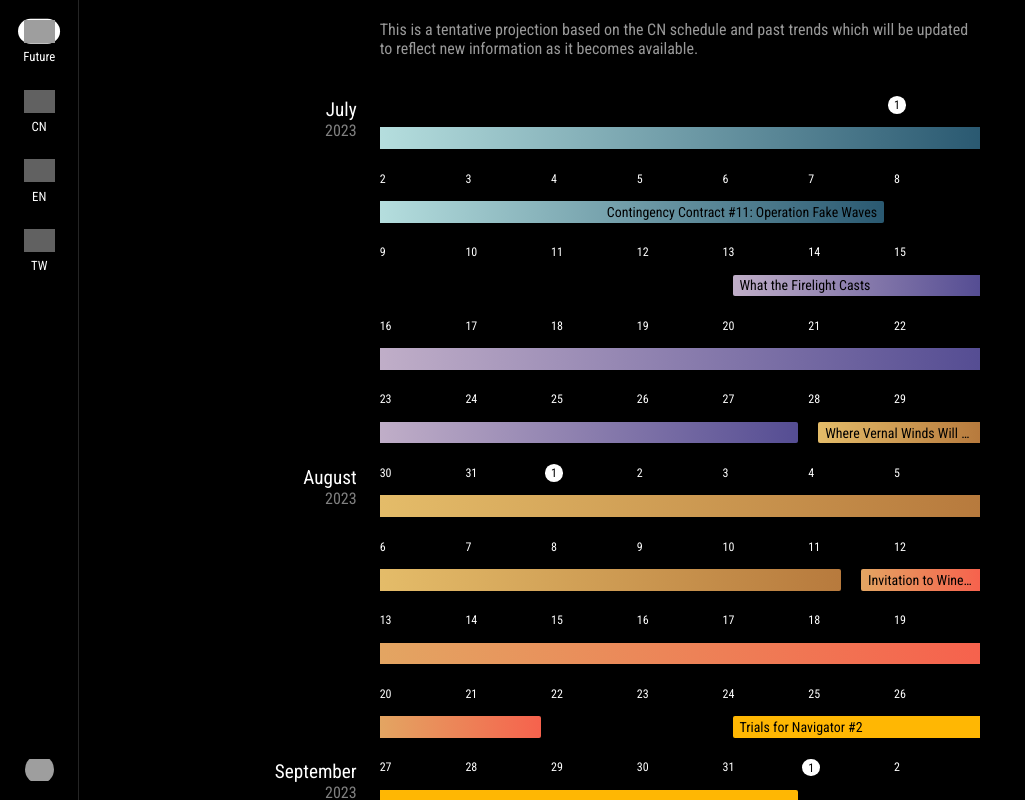
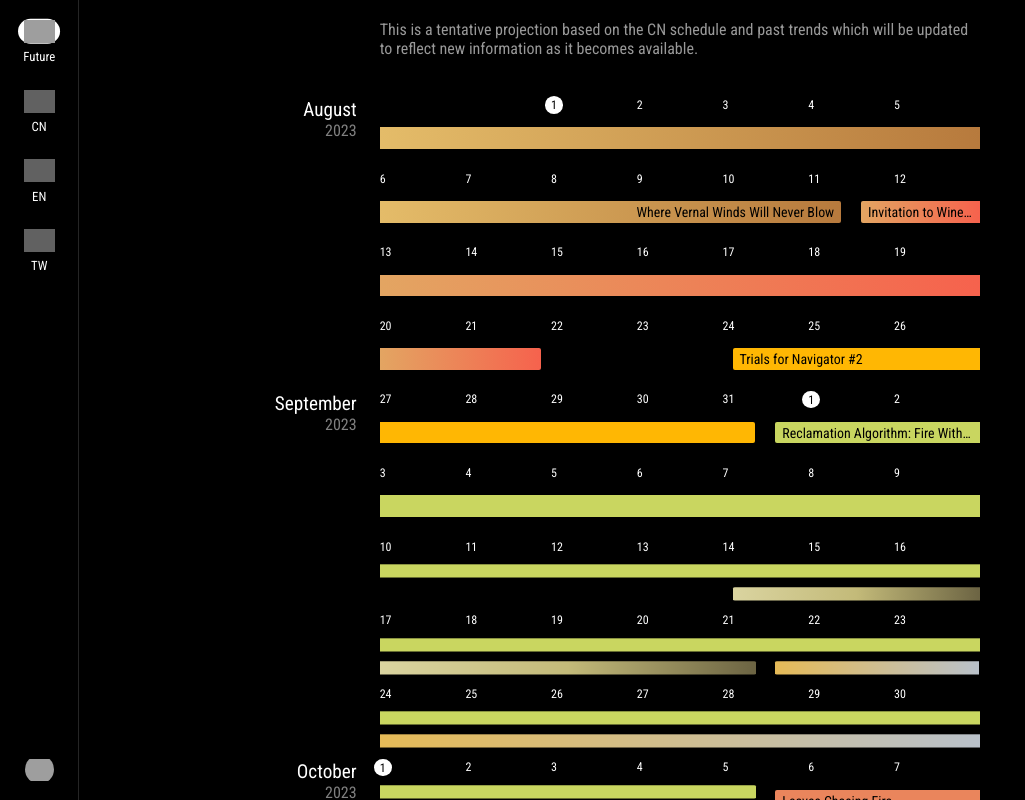
Before and after one commit to jaywyeee/arknights-calendar, a Svelte app: page / in a window 1280 px wide. Shown: the whole page, without its empty margins (0-1025 px from the left). Built offline with nearby package versions, Linux system fonts and the light colour scheme; grey boxes are pictures that could not be loaded; a web font is replaced by a local one.

Commit message:
Update all schedules

```diff
--- a/src/components/Schedule.svelte
+++ b/src/components/Schedule.svelte
@@ -252,7 +252,7 @@
 		};
 	};
 
-	// Temporary fix for Ideal City, Reclamation Algorithm, and EP11/IS#3
+	// "Temporary" fix for events not overlapping correctly
 	onMount(() => {
 		if (["cn", "en"].includes(page.id)) {
 			const icec = document.querySelectorAll(`#${page.id} .icec.end`)[0];
@@ -274,15 +274,20 @@
 		if (["future", "cn"].includes(page.id)) {
 			const ra1 = document.querySelectorAll(`#${page.id} .ra1`);
 			const ga = document.querySelectorAll(`#${page.id} .ga.rerun`);
+			const lcf = document.querySelectorAll(`#${page.id} .lcf`);
 
-			ra1[4].classList.add("top");
 			if (page.id === "cn") {
 				ra1[5].classList.remove("top")
-				ra1[5].style.cssText = "--grid-row:2; --grid-column:1 / span 2;"
+				ra1[5].style.cssText = "--grid-row: 2; --grid-column: 1 / span 2;"
 			};
 
-			ga[0].classList.add("bottom");
-			ga[1].classList.add("bottom");
+			if (page.id === "future") {
+				lcf[0].style.cssText = "--grid-row: 1; --grid-column: span 5 / -1;"
+			};
+
+			for (const part of ga) {
+				part.classList.add("bottom");
+			}
 		};
 	});
 
--- a/src/data/episodes.json
+++ b/src/data/episodes.json
@@ -1,6 +1,6 @@
 {
 	"future": [
-		{ "id": 12, "date": [2023, 11, 23] }
+		{ "id": 12, "date": [2023, 11,  2] }
 	],
 	"cn": [
 		{ "id":  5, "date": [2019,  7,  9] },
--- a/src/data/events.json
+++ b/src/data/events.json
@@ -1,25 +1,25 @@
 {
 	"future": {
 		"2023": [
-			{ "start": [ 6, 23], "duration": 14, "event": "cc11" },
-			{ "start": [ 7, 13], "duration": 14, "event": "wtfc" },
 			{ "start": [ 7, 28], "duration": 14, "event": "wvwwnb" },
 			{ "start": [ 8, 11], "duration": 10, "event": "itw", "rerun": true },
 			{ "start": [ 8, 24], "duration":  7, "event": "tfn2" },
-			{ "start": [ 9,  7], "duration": 35, "event": "ra1" },
-			{ "start": [ 9, 21], "duration":  7, "event": "adic" },
-			{ "start": [10,  5], "duration": 10, "event": "ga", "rerun": true },
-			{ "start": [10, 19], "duration": 14, "event": "lcf" },
-			{ "start": [11,  7], "duration": 14, "event": "cc12" },
-			{ "start": [12,  7], "duration": 10, "event": "sn", "rerun": true },
-			{ "start": [12, 28], "duration": 21, "event": "l" }
+			{ "start": [ 8, 31], "duration": 35, "event": "ra1" },
+			{ "start": [ 9, 14], "duration":  7, "event": "adic" },
+			{ "start": [ 9, 21], "duration": 10, "event": "ga", "rerun": true },
+			{ "start": [10,  5], "duration": 14, "event": "lcf" },
+			{ "start": [10, 19], "duration": 14, "event": "cc12" },
+			{ "start": [11, 16], "duration": 10, "event": "sn", "rerun": true },
+			{ "start": [11, 30], "duration": 21, "event": "l" },
+			{ "start": [12, 21], "duration": 14, "event": "poeo" }
 		],
 		"2024": [
-			{ "start": [ 1, 18], "duration": 14, "event": "poeo" },
-			{ "start": [ 2,  1], "duration": 14, "event": "hde" },
-			{ "start": [ 2, 15], "duration": 10, "event": "le", "rerun": true },
-			{ "start": [ 2, 29], "duration":  7, "event": "ssved" },
-			{ "start": [ 3, 14], "duration": 10, "event": "dv", "rerun": true }
+			{ "start": [ 1,  4], "duration": 14, "event": "hde" },
+			{ "start": [ 1, 19], "duration": 21, "event": "sla" },
+			{ "start": [ 2,  9], "duration": 14, "event": "tfn3" },
+			{ "start": [ 2, 23], "duration": 10, "event": "le", "rerun": true },
+			{ "start": [ 3,  7], "duration":  7, "event": "ssved" },
+			{ "start": [ 3, 21], "duration": 10, "event": "dv", "rerun": true }
 		]
 	},
 	"cn": {
@@ -113,7 +113,9 @@
 			{ "start": [ 6,  8], "duration": 14, "event": "hde" },
 			{ "start": [ 6, 20], "duration": 10, "event": "le", "rerun": true },
 			{ "start": [ 7,  6], "duration":  7, "event": "ssved" },
-			{ "start": [ 7, 18], "duration": 10, "event": "dv", "rerun": true }
+			{ "start": [ 7, 18], "duration": 10, "event": "dv", "rerun": true },
+			{ "start": [ 8,  1], "duration": 21, "event": "sla" },
+			{ "start": [ 8, 18], "duration": 14, "event": "tfn3" }
 		]
 	},
 	"en": {
@@ -190,7 +192,8 @@
 			{ "start": [ 5, 23], "duration": 21, "event": "is" },
 			{ "start": [ 6, 13], "duration": 10, "event": "bti", "rerun": true },
 			{ "start": [ 6, 23], "duration": 14, "event": "cc11" },
-			{ "start": [ 7, 13], "duration": 14, "event": "wtfc" }
+			{ "start": [ 7, 13], "duration": 14, "event": "wtfc" },
+			{ "start": [ 7, 28], "duration": 14, "event": "wvwwnb" }
 		]
 	},
 	"tw": {
--- a/src/data/is.json
+++ b/src/data/is.json
@@ -1,6 +1,6 @@
 {
 	"future": [
-		{ "id": "jǫklumarkar", "date": [2024,  3, 14] }
+		{ "id": "jǫklumarkar", "date": [2024,  3, 21] }
 	],
 	"cn": [
 		{ "id": "phantom",     "date": [2022,  1,  5] },
@@ -12,6 +12,7 @@
 		{ "id": "mizuki",  "date": [2023,  5, 23] }
 	],
 	"tw": [
-		{ "id": "phantom", "date": [2022, 10, 13] }
+		{ "id": "phantom", "date": [2022, 10, 13] },
+		{ "id": "mizuki",  "date": [2023,  7, 27] }
 	]
 }
--- a/src/data/names.json
+++ b/src/data/names.json
@@ -50,12 +50,14 @@
 	"ps":      "Pinus Sylvestris",
 	"ra1":     "Reclamation Algorithm: Fire Within the Sand",
 	"rb":      "Rewinding Breeze",
+	"sla":     "So Long, Adele",
 	"sn":      "Stultifera Navis",
 	"soa":     "Stories of Afternoon",
 	"ssved":   "Skógrinn Svartr Vill Einn Draumr",
 	"tbc":     "To Be Continued",
 	"tfn1":    "Trials for Navigator #1",
 	"tfn2":    "Trials for Navigator #2",
+	"tfn3":    "Trials for Navigator #3",
 	"tow":     "Twilight of Wolumonde",
 	"ut":      "Under Tides",
 	"v":       "Vigilo",
--- a/src/styles/_colors.scss
+++ b/src/styles/_colors.scss
@@ -53,12 +53,14 @@ $colors: (
 	"ps":      (#F08A89, #C43130),
 	"ra1":     (#C9D660),
 	"rb":      (#FF7C4A, #FA9F38),
+	"sla":     (#FFCAC8),
 	"sn":      (#C6A369),
 	"soa":     (#0BB1FE, #2A82FF),
 	"ssved":   (#748FA2, #C4D1D9),
 	"tbc":     (#C7BDAA, #564934),
 	"tfn1":    (#FFB703),
 	"tfn2":    (#FFB703),
+	"tfn3":    (#FFB703),
 	"tow":     (#D7BF60 20%, #606266),
 	"ut":      (#559889, #737977),
 	"v":       (#D6D7D9, #3B4B33),
```
